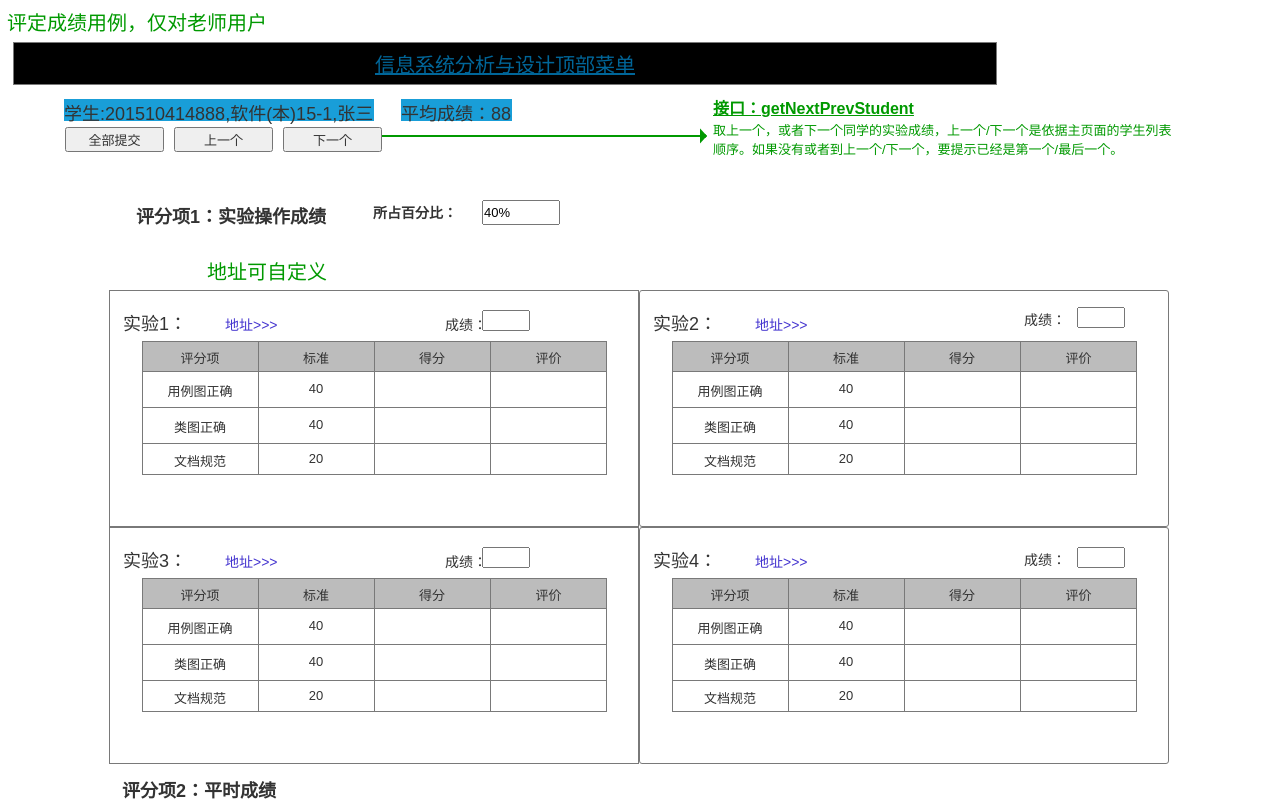
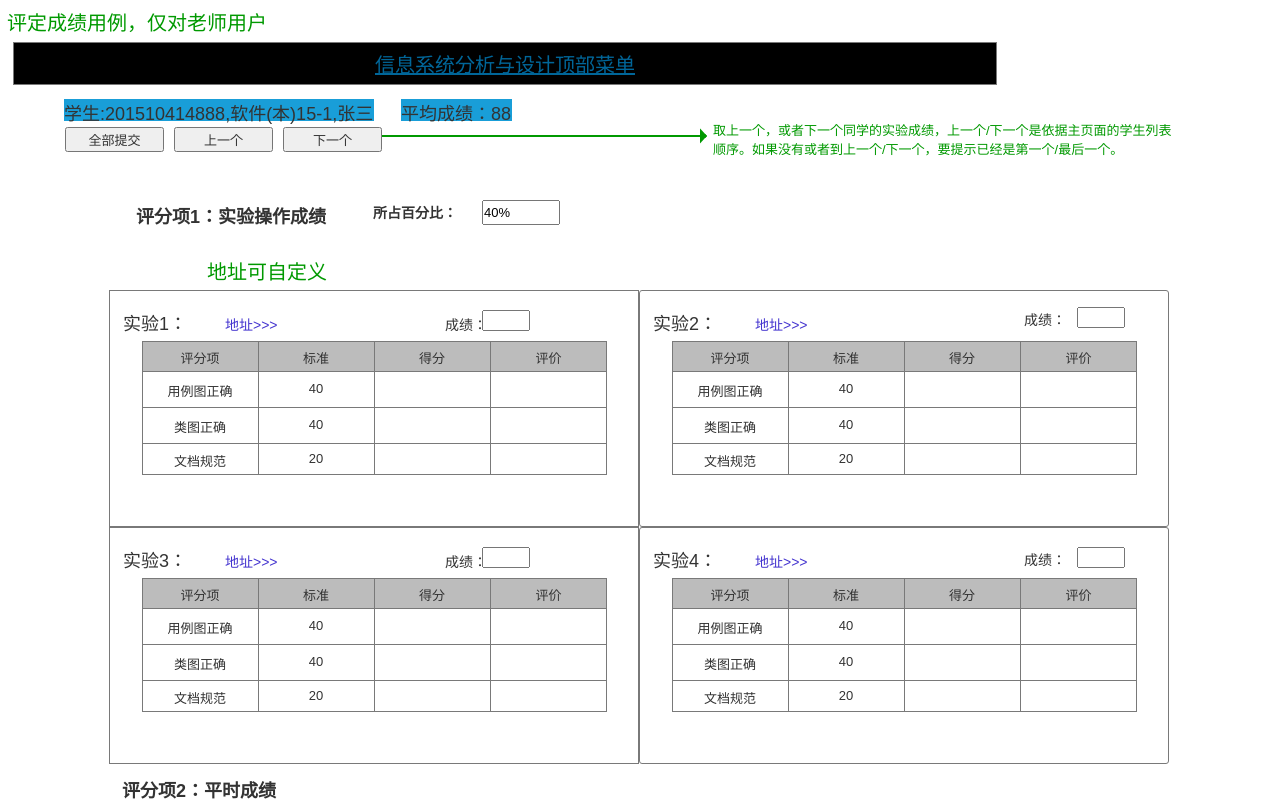
Before and after one commit to YYFYY/is_analysis_pages, a plain HTML site: page test6UI/评定成绩.html in a window 1280 px wide. Shown: the top 808 px of the page. Drawn offline with Linux system fonts and the light colour scheme.

Commit message:
Update 评定成绩.html

```diff
--- a/test6UI/评定成绩.html
+++ b/test6UI/评定成绩.html
@@ -101,13 +101,7 @@
         </div>
       </div>
 
-      <!-- Unnamed (矩形) -->
-      <div id="u229" class="ax_default _文本段落">
-        <div id="u229_div" class=""></div>
-        <div id="u229_text" class="text ">
-          <p><span style="text-decoration:underline;">接口：getNextPrevStudent</span></p>
-        </div>
-      </div>
+
 
       <!-- Unnamed (水平线) -->
       <div id="u230" class="compound ax_default arrow" WidgetHeight="2" WidgetWidth="48" CompoundMode="true">
```
